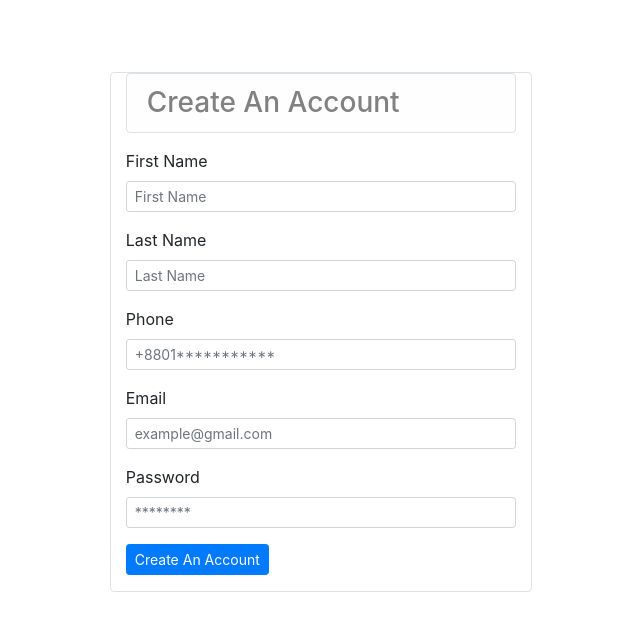
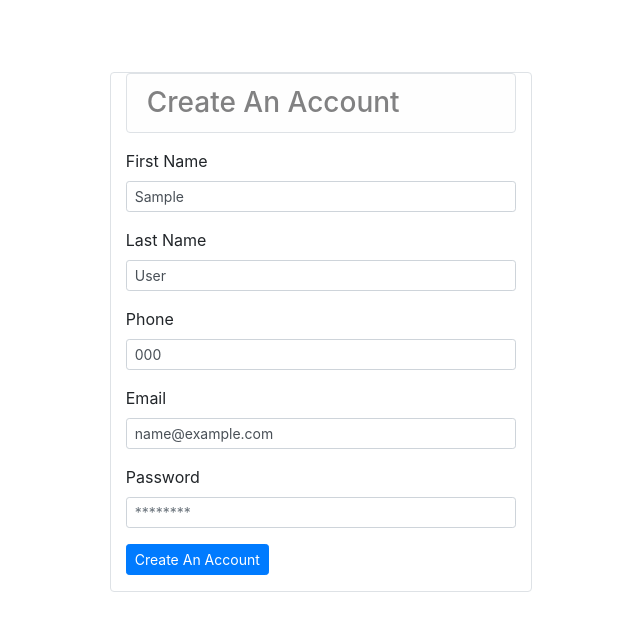
Before and after one commit to hridoyshil/EShop-Project, a Django app: template store/templates/signup.html in a window 1280 px wide. Shown: the part 56-687 px from the top of the page, without its empty margins (319-959 px from the left). Run offline with Django 4.2, Linux system fonts and the light colour scheme; the template is opened without the code that fills it: most values are stand-ins (such as "Sample title", 1, 10 or a date in 2020); some libraries are stand-ins or nearby versions.

Commit message:
Filling Form After Error

```diff
--- a/store/templates/signup.html
+++ b/store/templates/signup.html
@@ -16,28 +16,28 @@
                 <!-- firstname -->
                 <div class="form-group">
                     <label for="">First Name</label>
-                    <input type="text" name="firstname" id="" class="form-control form-control-sm"
-                        placeholder="First Name">
+                    <input type="text" name="firstname" id="" value="{{values.first_name}}"
+                           class="form-control form-control-sm" placeholder="First Name">
                 </div>
 
                 <!-- last name -->
                 <div class="form-group">
                     <label for="">Last Name</label>
-                    <input type="text" name="lastname" id="" class="form-control form-control-sm"
-                        placeholder="Last Name">
+                    <input type="text" name="lastname" id="" value="{{values.last_name}}"
+                           class="form-control form-control-sm" placeholder="Last Name">
                 </div>
 
                 <!-- phone -->
                 <div class="form-group">
                     <label for="">Phone</label>
-                    <input type="text" name="phone" id="" class="form-control form-control-sm"
-                        placeholder="+8801***********">
+                    <input type="text" name="phone" id="" value="{{values.phone}}" class="form-control form-control-sm"
+                           placeholder="+8801***********">
                 </div>
                 <!-- email -->
                 <div class="form-group">
                     <label for="">Email</label>
-                    <input required type="email" name="email" id="" class=" form-control-sm form-control"
-                        placeholder="example@gmail.com">
+                    <input required type="email" name="email" id="" value="{{values.email}}"
+                           class=" form-control-sm form-control" placeholder="example@gmail.com">
                 </div>
 
 
@@ -45,7 +45,7 @@
                 <div class="form-group">
                     <label for="">Password</label>
                     <input required type="password" name="password" id="" class="form-control form-control-sm"
-                        placeholder="********">
+                           placeholder="********">
                 </div>
 
                 <div class="form-group">
```
Also changed, not shown: store/views.py (+20 -10 lines), db.sqlite3.
